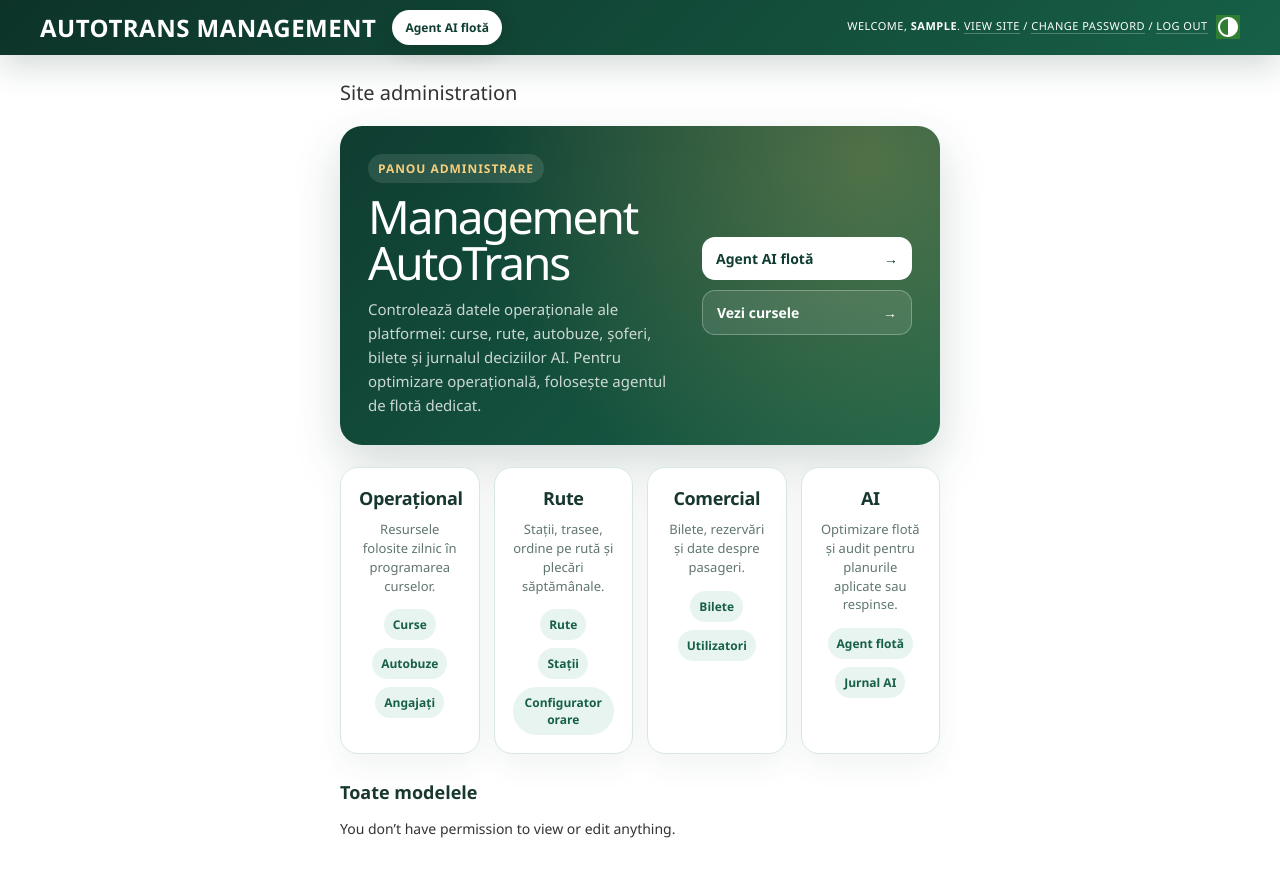
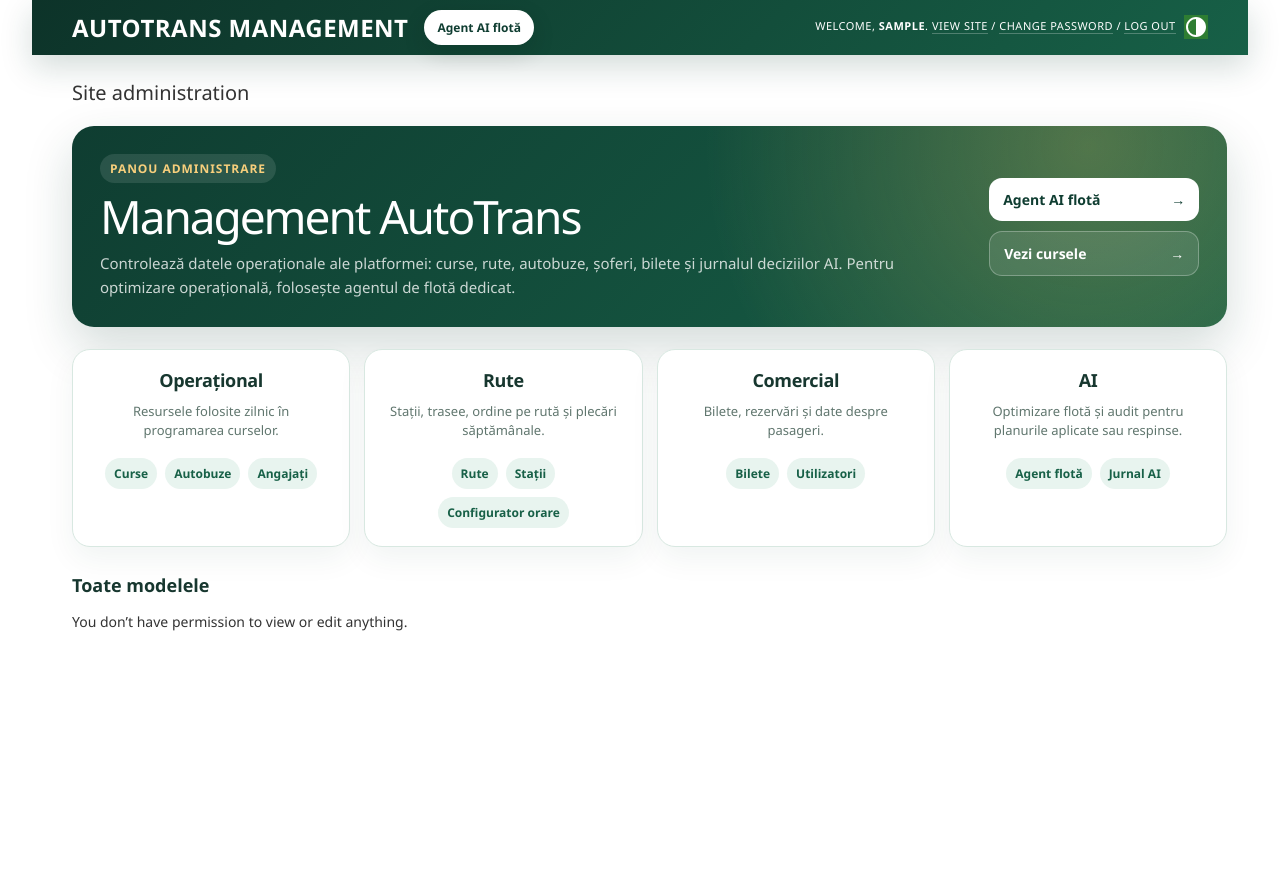
Before and after one commit to stematecatalin/Bus-Fleet-Manager, a Django app: page /admin/ in a window 1280 px wide. After the commit the page ends 631 px from the top, so only its background shows below. Run offline with Django 5.2, Linux system fonts and the light colour scheme; the visitor is signed in with stand-in values (Sample User, id 1).

Commit message:
ui(admin): significantly widen the admin dashboard and content panels
- Updated base_site.html to use a 1600px max-width and 95% width for #content and .container.

- Overrode restrictive max-width in index.html dashboard to match the new wider layout.

- Set --main-column-max-width Django variable for compatibility.

```diff
--- a/core/templates/admin/base_site.html
+++ b/core/templates/admin/base_site.html
@@ -31,6 +31,9 @@
         --default-button-hover-bg: #222 !important;
         --hairline-color: #d8e8e1 !important;
         --border-color: #d8e8e1 !important;
+
+        /* Lărgim panoul central prin variabilele Django */
+        --main-column-max-width: 1600px !important;
     }
 
     :root[data-theme="dark"] {
@@ -51,6 +54,8 @@
         --button-hover-bg: #2fa978 !important;
         --hairline-color: #31483f !important;
         --border-color: #31483f !important;
+
+        --main-column-max-width: 1600px !important;
     }
 
     /* Forțăm elementele care nu folosesc variabilele corect */
@@ -122,14 +127,20 @@
 
     #content {
         padding-top: 24px;
-        max-width: 1400px;
+        max-width: 1600px !important;
+        width: 95% !important;
         margin: 0 auto;
     }
 
-    /* Django 4.x+ folosește .container pentru lățimea maximă */
-    .container {
-        max-width: 1400px !important;
-        margin: 0 auto;
+    /* Django 4.x+ folosește .container sau #container pentru lățimea maximă */
+    #container, .container {
+        max-width: 1600px !important;
+        width: 95% !important;
+        margin: 0 auto !important;
+    }
+
+    #main {
+        max-width: 100% !important;
     }
 
     .module,
--- a/core/templates/admin/index.html
+++ b/core/templates/admin/index.html
@@ -6,13 +6,14 @@
 <link rel="stylesheet" href="{% static "admin/css/dashboard.css" %}">
 <style>
     #content {
-        max-width: min(1580px, calc(100vw - 32px));
+        max-width: 1600px;
+        width: 95%;
         margin: 0 auto;
     }
     #content-main {
         float: none !important;
         width: 100% !important;
-        max-width: min(1580px, calc(100vw - 32px));
+        max-width: 100% !important;
         margin: 0 auto !important;
     }
     .autotrans-admin-home { display: grid; gap: 22px; }
```
